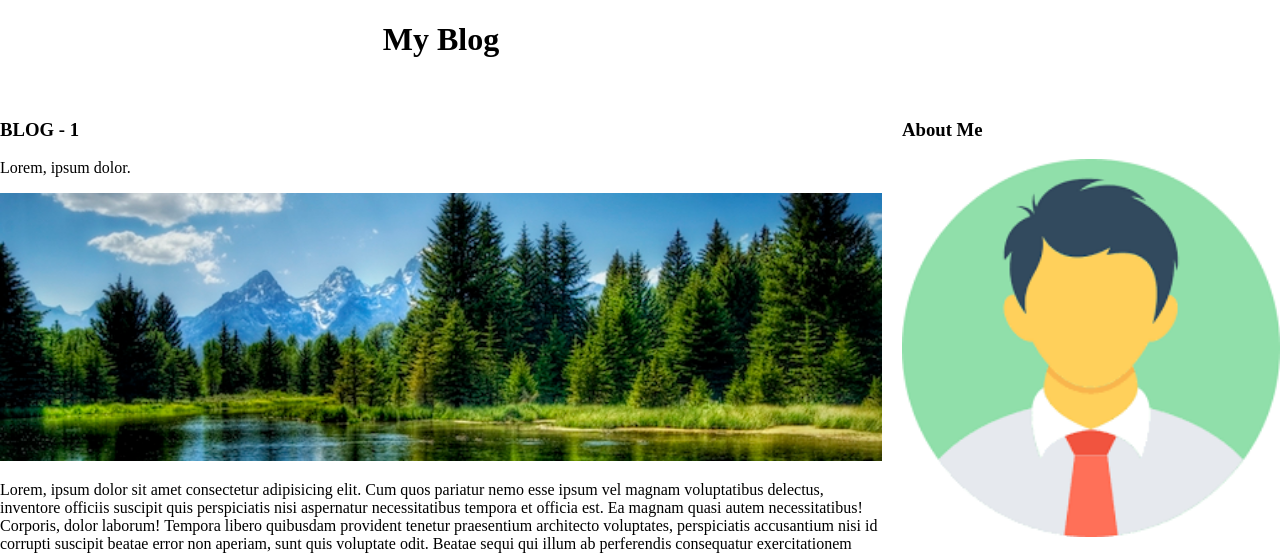
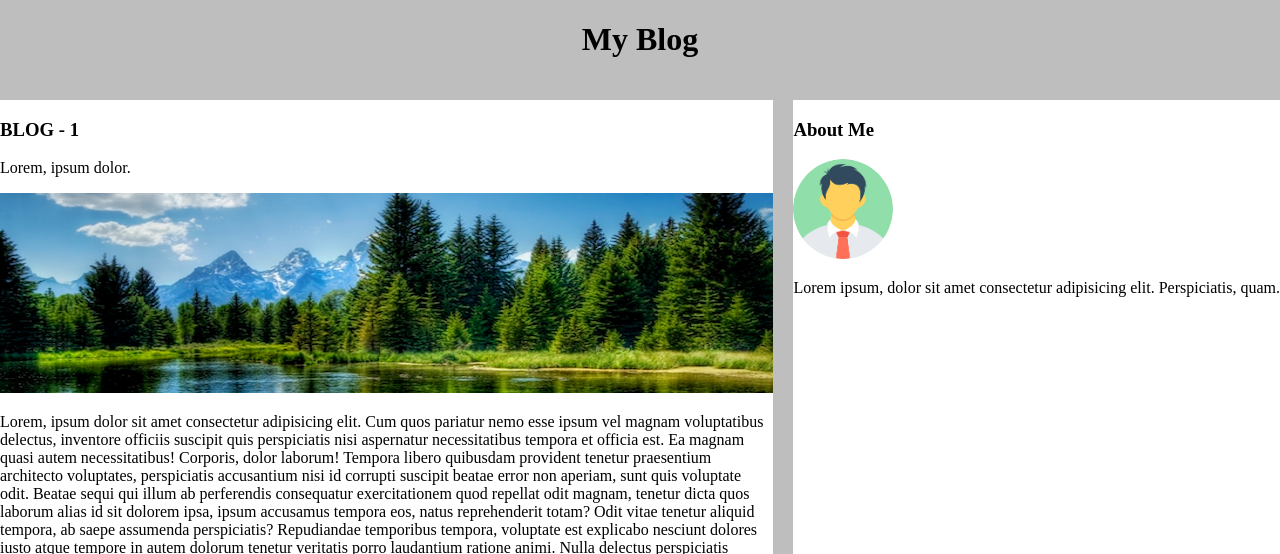
Before and after one commit to E06-2/uib-layout-grid-blogger-karim1986, a plain HTML site: page index.html in a window 1280 px wide. Shown: the top 554 px of the page. Drawn offline with Linux system fonts and the light colour scheme.

Commit message:
my work 2

```diff
--- a/css/style.css
+++ b/css/style.css
@@ -1,61 +1,79 @@
 body {
   padding: 0;
   margin: 0;
+  background: rgb(190, 190, 190);
 }
 
 .container {
   display: grid;
-  grid-template-columns: repeat(1, 70fr 30fr);
-  grid-template-rows: auto;
+  grid-template-columns: 1fr, 300px;
+
   gap: 20px;
 }
 
 img {
   width: 100%;
+  height: 200px;
 }
 
-.cont h1 {
-  text-align: center;
-}
-.cont {
-  grid-column: 1;
+.header {
+  grid-column: 1 / 3;
   grid-row: 1;
+  display: flex;
+  justify-content: center;
 }
 .container-one {
   grid-column: 1;
   grid-row: 2;
+  background: white;
+}
+
+.container-three img {
+  border-radius: 50%;
+  height: 100px;
+  width: 100px;
 }
 
 .container-two {
   grid-column: 1;
   grid-row: 3;
+  background: white;
 }
 
 .container-three {
   grid-column: 2;
   grid-row: 2;
+  background: white;
 }
 
 .container-four {
   grid-column: 2;
   grid-row: 3;
 }
+
+.container-four img {
+  width: 200px;
+  height: 100px;
+}
 .container-four {
   display: flex;
   flex-direction: column;
   justify-content: space-evenly;
+  background: white;
 }
 .container-five {
   grid-column: 2;
   grid-row: 4;
+  background: white;
 }
 
 .container-six {
-  grid-column: 1/ 2;
+  grid-column: 1/ 3;
   grid-row: 5;
+  display: flex;
+  justify-content: center;
 }
 
 .container-six h1 {
-  background-color: lightgrey;
   text-align: center;
 }
--- a/index.html
+++ b/index.html
@@ -9,10 +9,10 @@
   </head>
   <body>
     <div class="container">
-      <div class="cont">
+      <div class="header">
         <h1>My Blog</h1>
       </div>
-      <div class="container-one">
+      <div class="main container-one">
         <h3>BLOG - 1</h3>
         <p>Lorem, ipsum dolor.</p>
         <img src="./images/b2.jpg" alt="" />
@@ -72,7 +72,7 @@
           dolore non nobis. Sed consequatur earum temporibus alias.
         </p>
       </div>
-      <div class="container-three">
+      <div class="sidbar container-three">
         <h3>About Me</h3>
         <img src="./images/dev.png" alt="" />
         <p>
@@ -80,16 +80,15 @@
           Perspiciatis, quam.
         </p>
       </div>
-      <div class="container-four">
+      <div class="sidbar container-four">
         <h3>Popular Post</h3>
         <img src="./images/p2.jpg" alt="" />
         <img src="./images/p3.jpg" alt="" />
         <img src="./images/p1.jpg" alt="" />
-      </div>
-      <div class="container-five">
         <h3>follow Me</h3>
       </div>
-      <div class="container-six">
+
+      <div class="footer container-six">
         <h1>Footer</h1>
       </div>
     </div>
```
